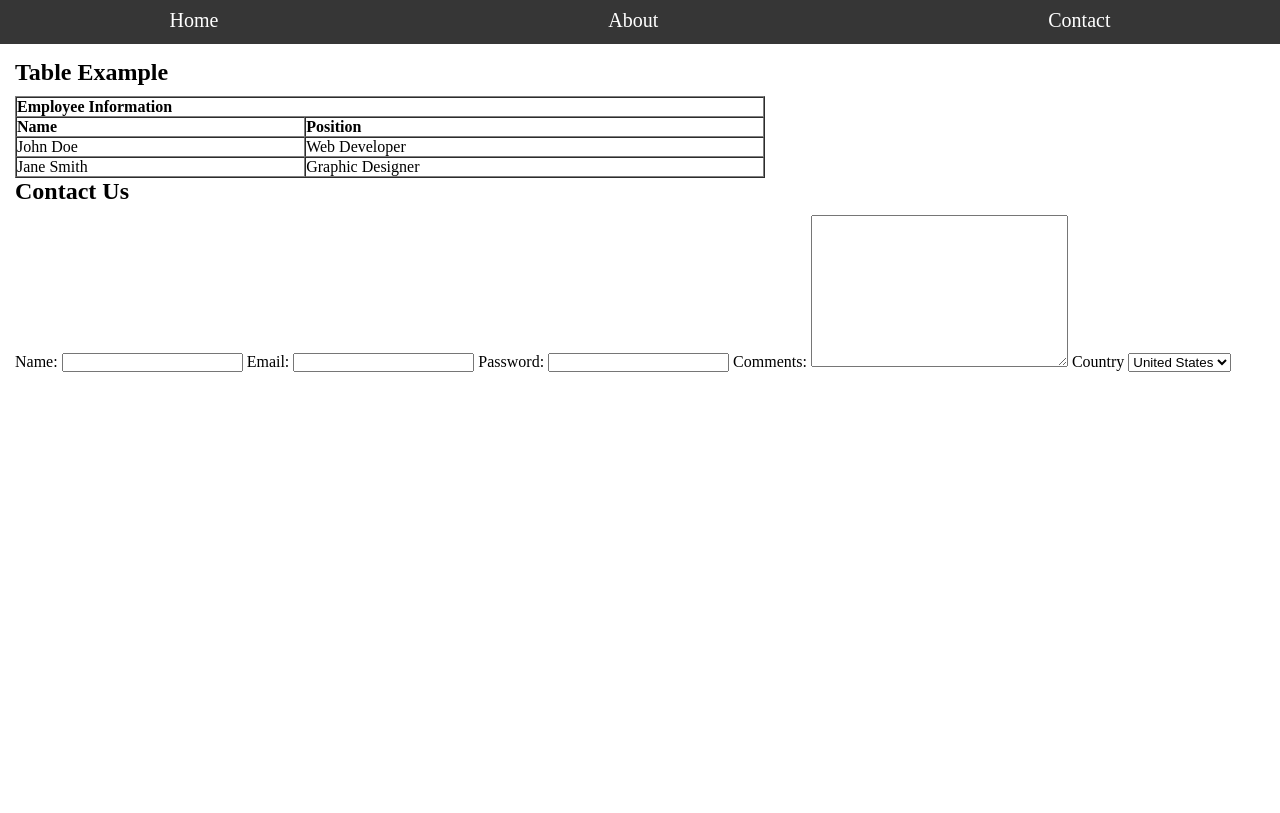
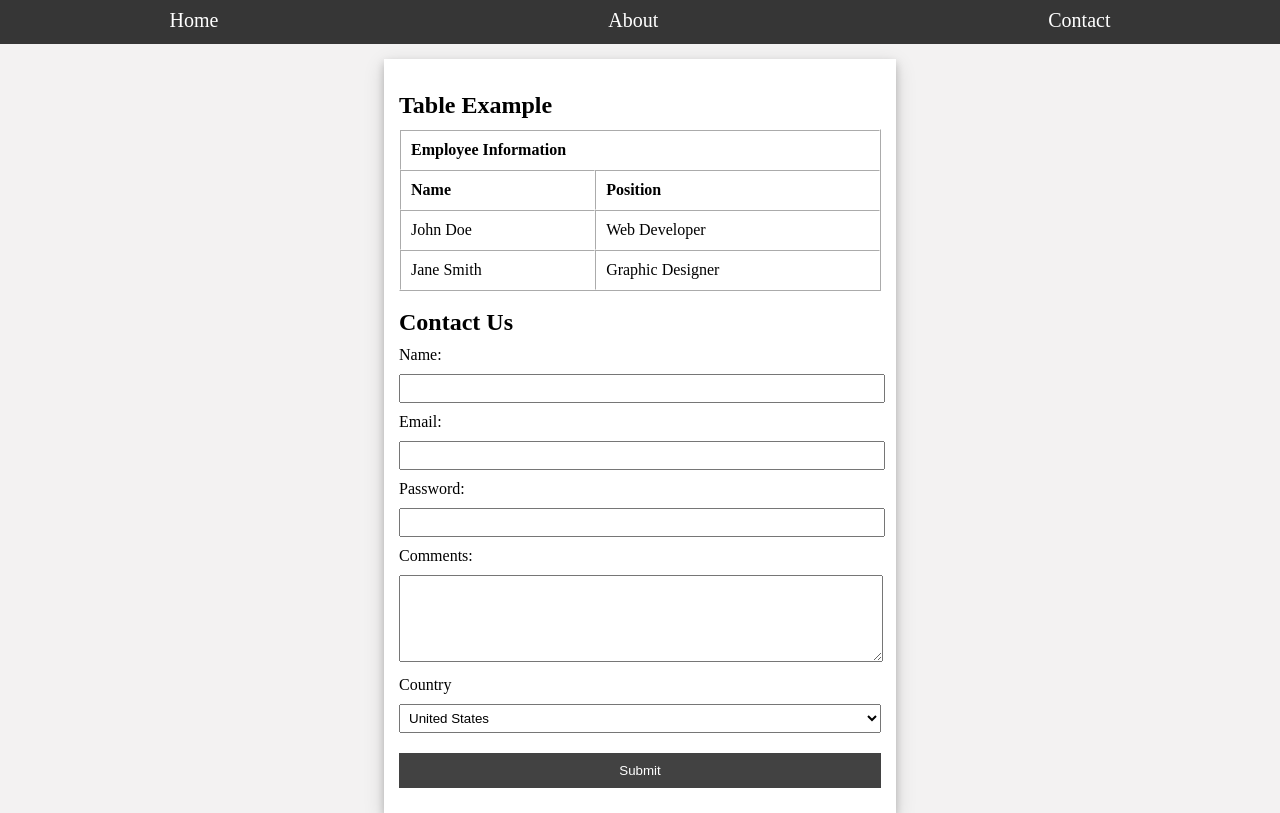
Before and after one commit to Gandhiharsh799/test-repo, a plain HTML site: page index.html in a window 1280 px wide. Shown: the part 80-893 px from the top of the page. Before the commit the page ends 800 px from the top, so only its background shows below. Drawn offline with Linux system fonts and the light colour scheme.

Commit message:
new task done

```diff
--- a/index.html
+++ b/index.html
@@ -1,17 +1,14 @@
 <!DOCTYPE html>
 <html lang="en">
   <head>
-    <link rel="stylesheet" href="style.css">
-    <meta charset="UTF-8">
-    <meta name="viewport" content="width=device-width, initial-scale=1.0">
+    <link rel="stylesheet" href="style.css" />
+    <meta charset="UTF-8" />
+    <meta name="viewport" content="width=device-width, initial-scale=1.0" />
     <title>Form task</title>
   </head>
   <body>
-
     <div class="heading">
-        <h1>
-            Practice
-        </h1>
+      <h1>Practice</h1>
     </div>
     <nav>
       <ul>
@@ -24,9 +21,15 @@
     <div class="table-form">
       <div class="table">
         <h2>Table Example</h2>
-            <table align=center border=1 cellspacing ="0" width="60%" height="50%" cellpadding="2">
+        <table
+          align="center"
+          border="1"
+          cellspacing="0"
+          width="100%"
+          cellpadding="2"
+        >
           <tr>
-                    <th colspan=2 align=left>Employee Information</th>
+            <th colspan="2" align="left">Employee Information</th>
           </tr>
 
           <tr>
@@ -46,15 +49,19 @@
         <h2>Contact Us</h2>
 
         <form action="submit">
-
           <label for="name">Name:</label>
-            <input type="text" required>
+          <input type="text" required />
           <label for="email">Email:</label>
-            <input type="email" required>
+          <input type="email" required />
           <label for="password">Password:</label>
-            <input type="password" required>
+          <input type="password" required />
           <label for="comments">Comments:</label>
-            <textarea name="comments" id="comments" cols="30" rows="10"></textarea>
+          <textarea
+            name="comments"
+            id="comments"
+            cols="28"
+            rows="5"
+          ></textarea>
           <label for="country">Country</label>
           <select name="country" id="country">
             <option value="United States">United States</option>
@@ -64,10 +71,9 @@
             <option value="Brazil">Brazil</option>
           </select>
 
+          <button type="submit">Submit</button>
         </form>
-
       </div>
-
     </div>
   </body>
 </html>
--- a/style.css
+++ b/style.css
@@ -1,6 +1,7 @@
 *{
     margin: 0;
     padding: 0;
+
 }
 .heading{
     background-color: rgb(34, 34, 34);
@@ -24,17 +25,68 @@ ul{
     padding: 12px;
 
 }
+table{
+    border-color: white;
+}
+th, td{
+    padding: 10px;
+}
 
 ul li{
     list-style: none;
     font-size: 20px;
     color: white;
+    cursor: pointer;
 
 }
+
 .table-form{
-    margin:15px;
+    margin-top: 15px;
+    background-color: white;
+    padding: 15px;
+    width: 40%;
+    margin-left: auto;
+    margin-right: auto;
+    box-sizing: border-box;
+    box-shadow: 0 4px 8px 0 rgba(0, 0, 0, 0.2), 0 6px 20px 0 rgba(0, 0, 0, 0.14);
 }
 
+
 .table h2{
+    padding-top: 18px;
     padding-bottom: 10px;
 }
+
+body{
+    background-color: rgb(243, 242, 242);
+}
+
+label{
+    width: 100%;
+}
+
+input{
+    width: 98%;
+    margin: 10px auto;
+    padding: 5px;
+}
+textarea{
+    width: 98%;
+    margin: 10px auto;
+    padding: 5px;
+}
+select{
+    width: 100%;
+    margin: 10px auto;
+    padding: 5px;
+}
+
+button{
+    width: 100%;
+    border: 0;
+    margin: 10px auto;
+    padding: 10px ;
+    background-color: rgb(66, 66, 66);
+    color: white;
+    cursor: pointer;
+}
```
Lines whose indentation alone changed are shown as unchanged.
